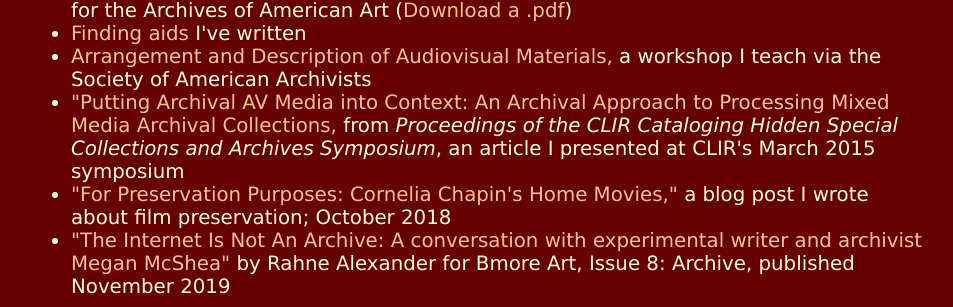
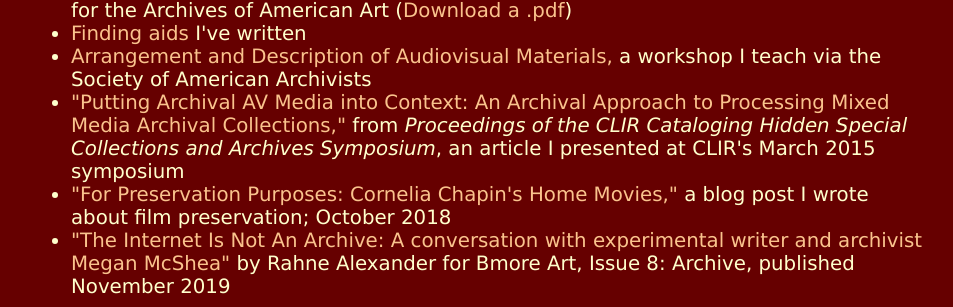
Before and after one commit to megan-mcshea/megan-mcshea.github.io, a Jekyll site: the page built from archivist.html, in a window 1280 px wide. Shown: the part 739-1046 px from the top of the page, without its empty margins (161-1114 px from the left). Built offline with Jekyll 4.4.1, drawn with Linux system fonts in a browser that asks for light colours.

```diff
--- a/archivist.html
+++ b/archivist.html
@@ -25,7 +25,7 @@ title: Megan McShea
 	<ul><li><a href="https://www.aaa.si.edu/documentation/guidelines-for-processing-collections-with-audiovisual-material">Guidelines for Processing Collections with Audiovisual Material</a>, guidelines I created for the Archives of American Art (<a href="/AAAAVProcessingGuidelines2019.pdf" target="_blank">Download a .pdf</a>)</li>
 	<li><a href="https://sova.si.edu/search?q=%22megan+mcshea%22&f=data_source%3AArchives+of+American+Art">Finding aids</a> I've written</li>
 	<li><a href="https://www2.archivists.org/prof-education/course-catalog/arrangement-and-description-of-audiovisual-materials">Arrangement and Description of Audiovisual Materials,</a> a workshop I teach via the Society of American Archivists</li>
-<li><a href="https://www.clir.org/wp-content/uploads/sites/6/McShea.pdf">"Putting Archival AV Media into Context: An Archival Approach to Processing Mixed Media Archival Collections,</a> from <i>Proceedings of the CLIR Cataloging Hidden Special Collections and Archives Symposium</i>, an article I presented at CLIR's March 2015 symposium</li>
+<li><a href="https://www.clir.org/wp-content/uploads/sites/6/McShea.pdf">"Putting Archival AV Media into Context: An Archival Approach to Processing Mixed Media Archival Collections,"</a> from <i>Proceedings of the CLIR Cataloging Hidden Special Collections and Archives Symposium</i>, an article I presented at CLIR's March 2015 symposium</li>
 		<li><a href="https://www.aaa.si.edu/blog/2018/10/for-preservation-purposes-cornelia-chapins-home-movies">"For Preservation Purposes: Cornelia Chapin's Home Movies,"</a> a blog post I wrote about film preservation; October 2018</li>
 	<li><a href="https://bmoreart.com/2020/03/the-internet-is-not-an-archive.html">"The Internet Is Not An Archive: A conversation with experimental writer and archivist Megan McShea"</a> by Rahne Alexander for Bmore Art, Issue 8: Archive, published November 2019</li>
 	</ul>
```
